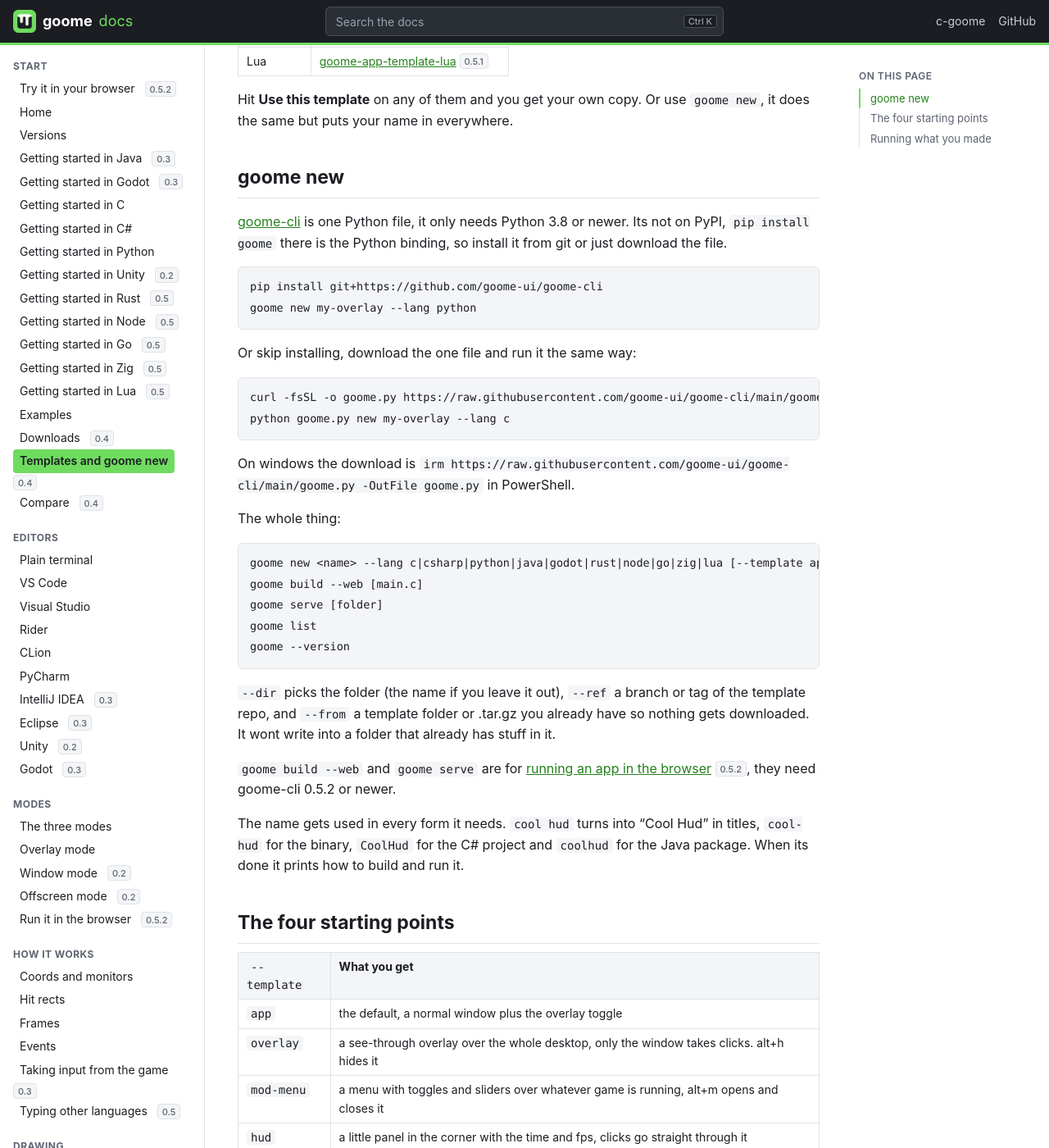
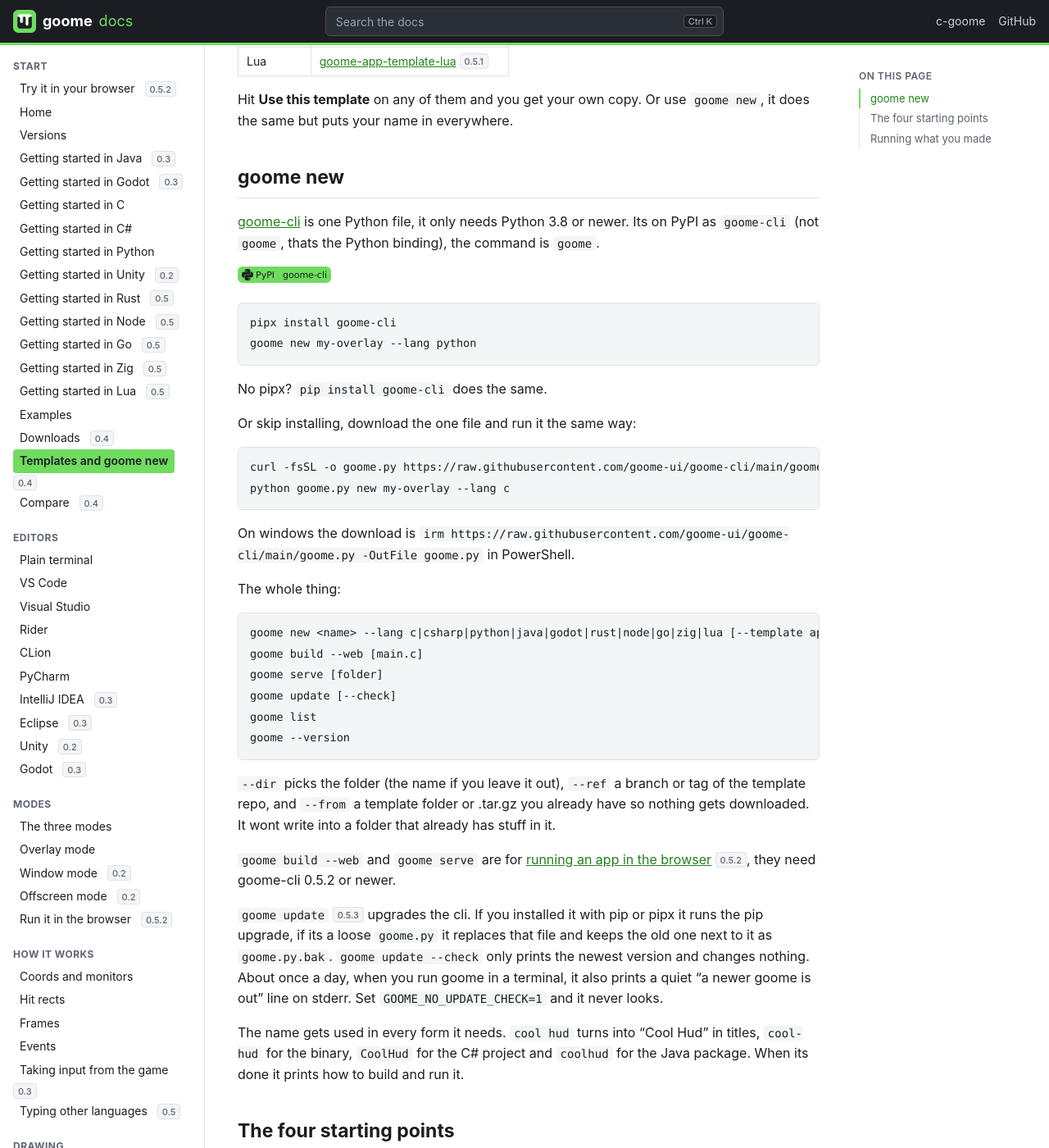
Before and after one commit to goome-ui/docs, a Jekyll site: the page built from pages/templates.md, in a window 1280 px wide and 1400 px high, scrolled down 529 px. Shown: the whole window at 82% size. Built offline with Jekyll 4.4.1, drawn with Linux system fonts in a browser that asks for light colours.

Commit message:
goome-cli is on PyPI now, add goome update

````diff
--- a/pages/templates.md
+++ b/pages/templates.md
@@ -23,12 +23,16 @@ Hit **Use this template** on any of them and you get your own copy. Or use `goom
 
 ## goome new
 
-[goome-cli](https://github.com/goome-ui/goome-cli) is one Python file, it only needs Python 3.8 or newer. Its not on PyPI, `pip install goome` there is the Python binding, so install it from git or just download the file.
+[goome-cli](https://github.com/goome-ui/goome-cli) is one Python file, it only needs Python 3.8 or newer. Its on PyPI as `goome-cli` (not `goome`, thats the Python binding), the command is `goome`.
+
+[![PyPI goome-cli](https://goome-ui.github.io/docs/assets/badges/pypi-goome-cli.svg)](https://pypi.org/project/goome-cli/)
 
 ```sh
-pip install git+https://github.com/goome-ui/goome-cli
+pipx install goome-cli
 goome new my-overlay --lang python
 ```
+
+No pipx? `pip install goome-cli` does the same.
 
 Or skip installing, download the one file and run it the same way:
 
@@ -45,6 +49,7 @@ The whole thing:
 goome new <name> --lang c|csharp|python|java|godot|rust|node|go|zig|lua [--template app|overlay|mod-menu|hud]
 goome build --web [main.c]
 goome serve [folder]
+goome update [--check]
 goome list
 goome --version
 ```
@@ -52,6 +57,8 @@ goome --version
 `--dir` picks the folder (the name if you leave it out), `--ref` a branch or tag of the template repo, and `--from` a template folder or .tar.gz you already have so nothing gets downloaded. It wont write into a folder that already has stuff in it.
 
 `goome build --web` and `goome serve` are for [running an app in the browser](browser.md) <kbd>0.5.2</kbd>, they need goome-cli 0.5.2 or newer.
+
+`goome update` <kbd>0.5.3</kbd> upgrades the cli. If you installed it with pip or pipx it runs the pip upgrade, if its a loose `goome.py` it replaces that file and keeps the old one next to it as `goome.py.bak`. `goome update --check` only prints the newest version and changes nothing. About once a day, when you run goome in a terminal, it also prints a quiet "a newer goome is out" line on stderr. Set `GOOME_NO_UPDATE_CHECK=1` and it never looks.
 
 The name gets used in every form it needs. `cool hud` turns into "Cool Hud" in titles, `cool-hud` for the binary, `CoolHud` for the C# project and `coolhud` for the Java package. When its done it prints how to build and run it.
 
````
Also changed, not shown: README.md (+1 -1 lines), pages/browser.md (+1 -0 lines), pages/index.md (+5 -1 lines).
